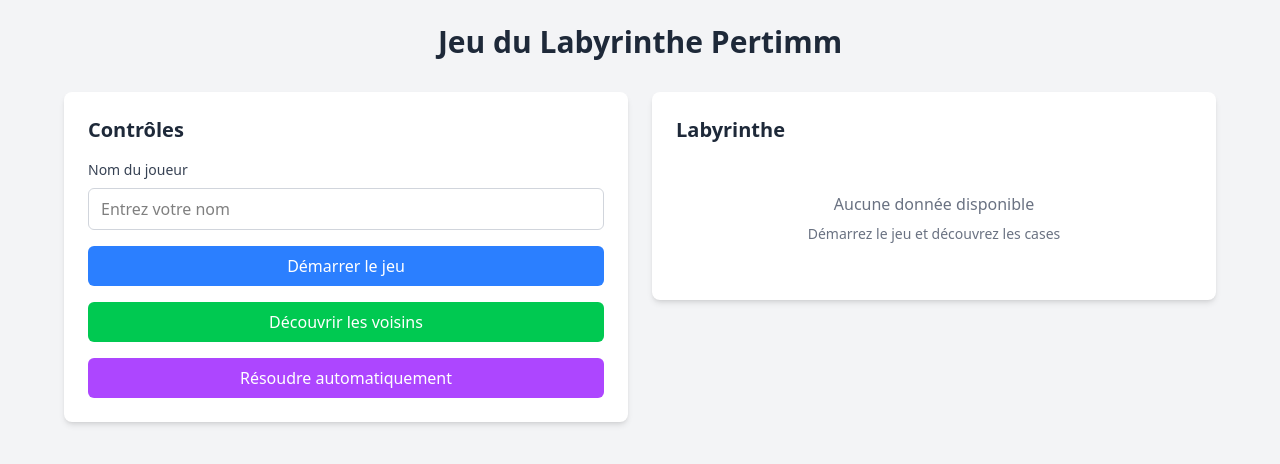
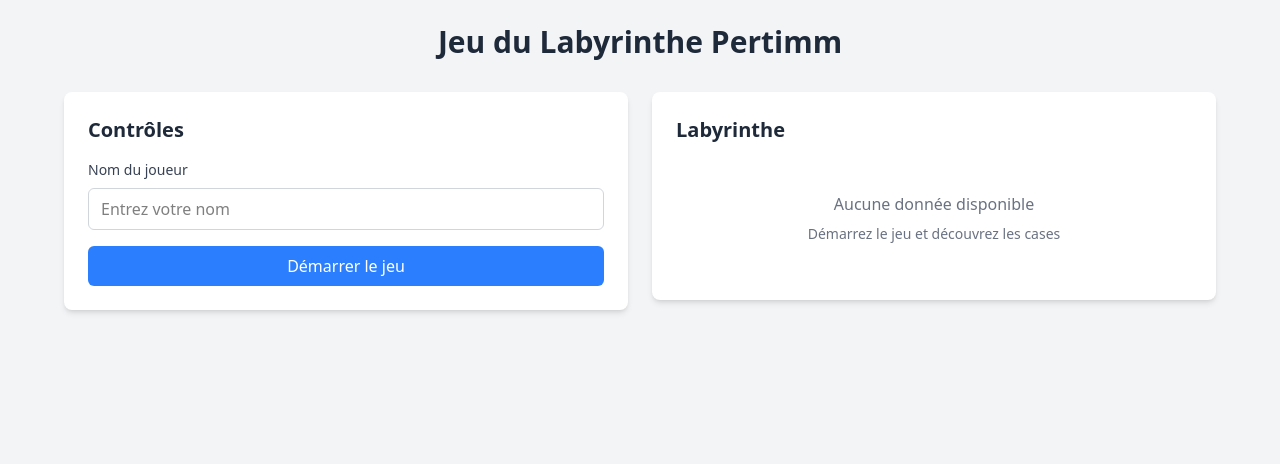
Before and after one commit to AndrianinaLydiano/Pertimm-labyrinthe, an Angular app: page / in a window 1280 px wide. Shown: the top 464 px of the page. Built offline with nearby package versions, Linux system fonts and the light colour scheme.

Commit message:
add player check to discover and solve buttons in game controls

```diff
--- a/src/app/features/labyrinth/components/game-controls/game-controls.html
+++ b/src/app/features/labyrinth/components/game-controls/game-controls.html
@@ -30,13 +30,13 @@
       Démarrer le jeu
     </button>
 
-    <button (click)="discover()"
+    <button *ngIf="player()" (click)="discover()"
       [disabled]="isAutoSolving()"
       class="w-full bg-green-500 hover:bg-green-600 text-white font-medium py-2 px-4 rounded-md transition-colors disabled:opacity-50">
       Découvrir les voisins
     </button>
 
-    <button (click)="solveAutomatically()" [disabled]="isAutoSolving()"
+    <button *ngIf="player()" (click)="solveAutomatically()" [disabled]="isAutoSolving()"
       class="w-full font-medium py-2 px-4 rounded-md transition-colors disabled:opacity-50 disabled:cursor-not-allowed bg-purple-500 hover:bg-purple-600 text-white">
       <span *ngIf="!isAutoSolving()">Résoudre automatiquement</span>
       <span *ngIf="isAutoSolving()" class="flex items-center justify-center">
--- a/src/app/features/labyrinth/components/game-controls/game-controls.ts
+++ b/src/app/features/labyrinth/components/game-controls/game-controls.ts
@@ -17,6 +17,7 @@ export class GameControls {
 
   get isAutoSolving() { return this.labyrinthService.isAutoSolving; }
   get autoSolveResult() { return this.labyrinthService.autoSolveResult; }
+  get player() { return this.labyrinthService.player; }
 
   onNameInput() {
     if (this.nameError) {
```
